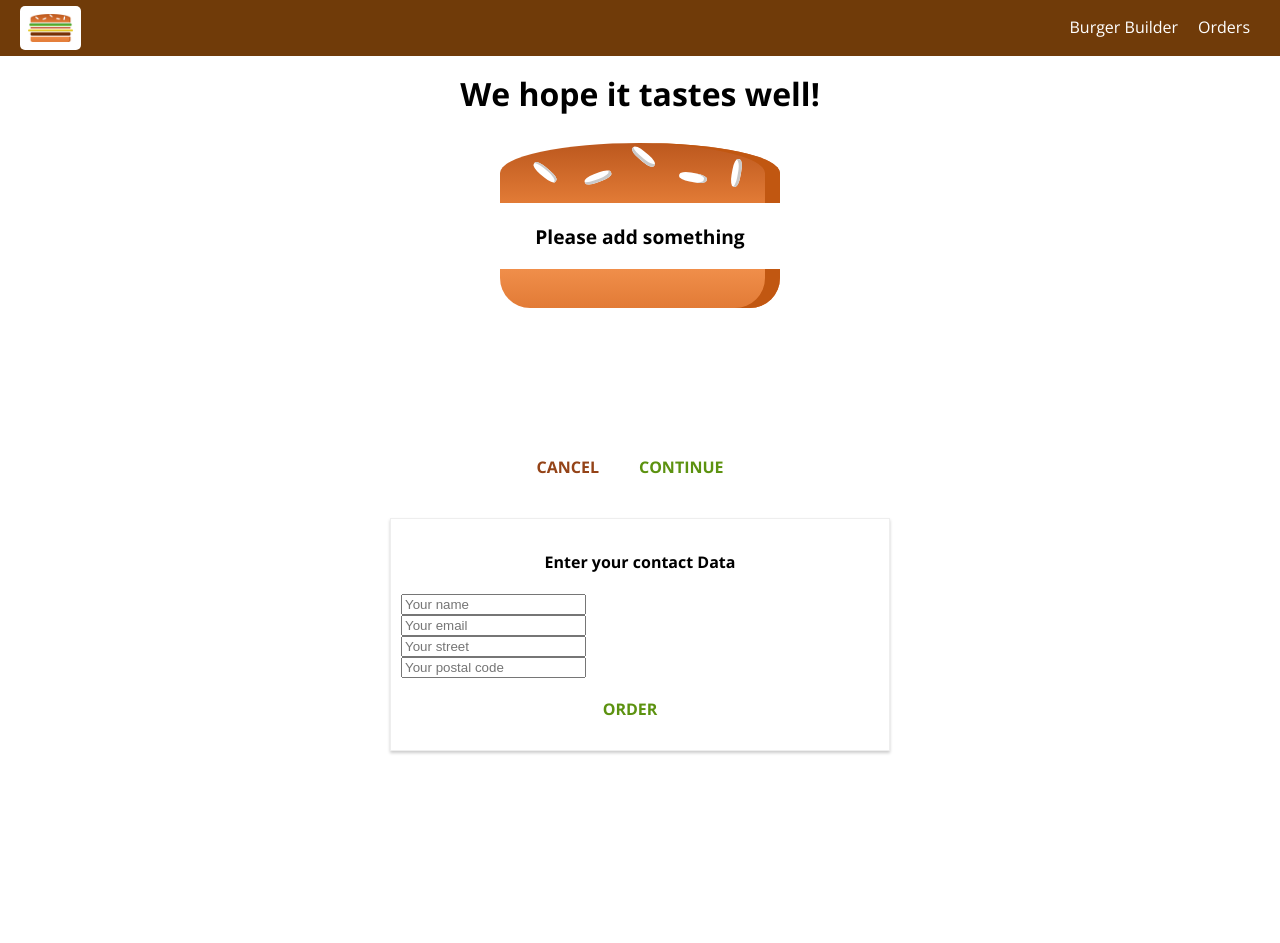
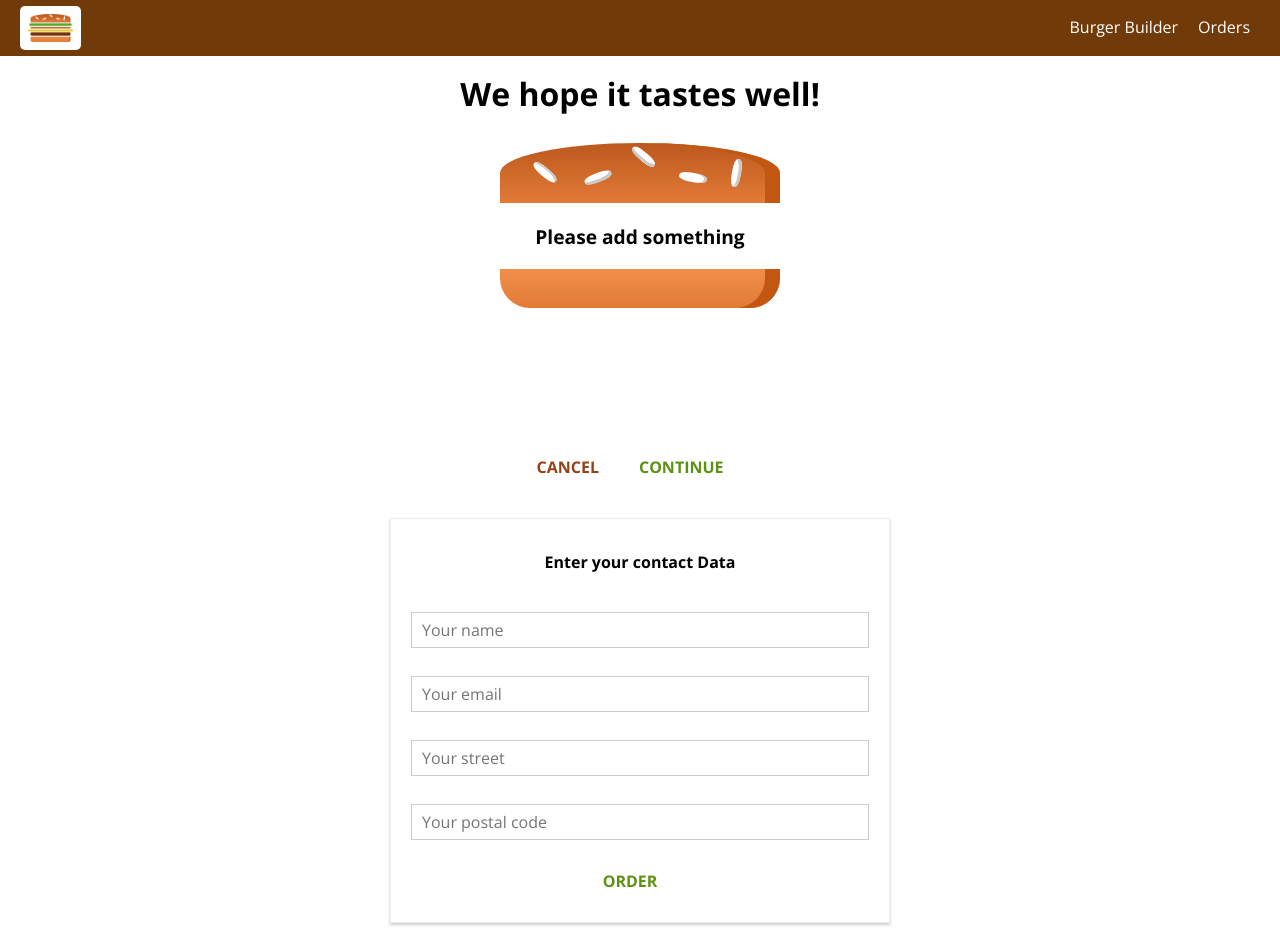
Before and after one commit to momtysamby/BurgerBuilder, a React app: page /checkout in a window 1280 px wide. Both pictures are taken after a click on the button "CONTINUE". Before the commit the page ends 800 px from the top, so only its background shows below. Built offline with nearby package versions, Linux system fonts and the light colour scheme.

Commit message:
Input component added

```diff
--- /dev/null
+++ b/src/components/UI/Input/Input.css
@@ -0,0 +1,27 @@
+.Input {
+    width: 100%;
+    padding: 10px;
+    box-sizing: border-box;
+}
+
+.Label {
+    font-weight: bold;
+    display: block;
+    margin-bottom: 8px;
+}
+
+.InputElement {
+    outline: none;
+    border: 1px solid #ccc;
+    background-color: white;
+    font: inherit;
+    padding: 6px 10px;
+    display: block;
+    width: 100%;
+    box-sizing: border-box;
+}
+
+.InputElement:focus {
+    outline: none;
+    background-color: #ccc;
+}
--- /dev/null
+++ b/src/components/UI/Input/Input.js
@@ -0,0 +1,25 @@
+import React from 'react'
+import classes from './Input.css'
+
+
+const input = (props) => {
+    let inputElement = null //Lecture 236
+    switch (props.inputtype) {
+        case ('input'):
+            inputElement = <input className={classes.InputElement} {...props}/>
+            break
+        case ('textarea'):
+            inputElement = <textarea className={classes.InputElement} {...props}/>
+            break
+        default:
+            inputElement = <input className={classes.InputElement} {...props}/>
+    }
+    return(
+    <div className={classes.Input}>
+        <label className={classes.Label}>{props.label}</label>
+        {inputElement}
+    </div>
+    )
+}
+
+export default input
--- a/src/containers/Checkout/ContactData/ContactData.css
+++ b/src/containers/Checkout/ContactData/ContactData.css
@@ -8,10 +8,6 @@
     box-sizing: border-box;
 }
 
-.Input {
-    display: block;
-}
-
 @media (min-width: 600px) {
     .ContactData {
         width: 500px;
--- a/src/containers/Checkout/ContactData/ContactData.js
+++ b/src/containers/Checkout/ContactData/ContactData.js
@@ -3,6 +3,7 @@
 import classes from './ContactData.css'
 import axios from '../../../axios-orders'
 import Spinner from '../../../components/UI/Spinner/Spinner'
+import Input from '../../../components/UI/Input/Input'
 
 class ContactData extends Component{
     state = {
@@ -45,10 +46,10 @@
     render() {
         let form = (
             <form>
-                    <input className={classes.Input} type='text' name='name' placeholder='Your name' />
-                    <input className={classes.Input} type='text' name='email' placeholder='Your email' />
-                    <input className={classes.Input} type='text' name='street' placeholder='Your street' />
-                    <input className={classes.Input} type='text' name='postal' placeholder='Your postal code' />
+                    <Input inputtype='input' type='text' name='name' placeholder='Your name' />
+                    <Input inputtype='input' type='text' name='email' placeholder='Your email' />
+                    <Input inputtype='input' type='text' name='street' placeholder='Your street' />
+                    <Input inputtype='input' type='text' name='postal' placeholder='Your postal code' />
                     <Button btnType='Success' clicked={this.orderHandler}>ORDER</Button>
                 </form>
         )
```
